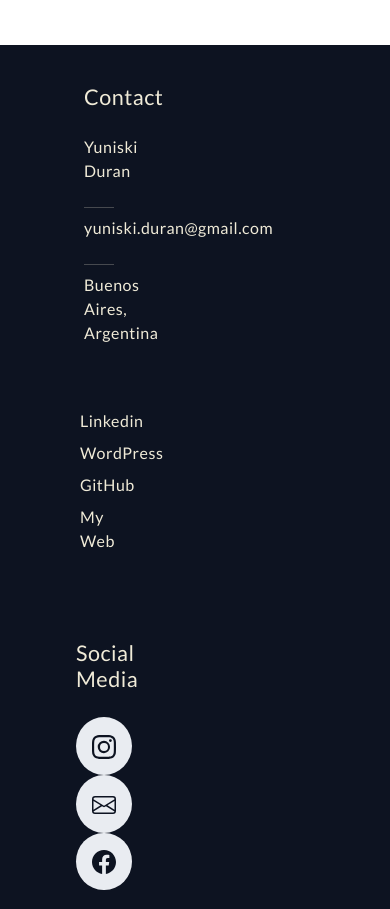
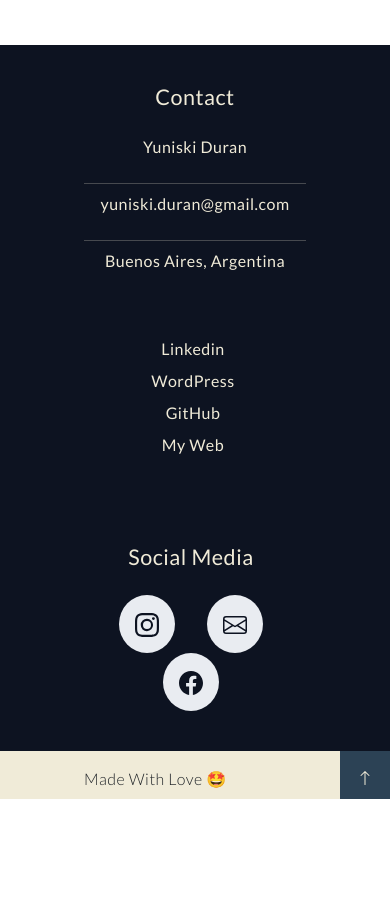
Before and after one commit to Yuniski/domo-desafio, a website built with Vite: page src/index.html in a window 390 px wide. Shown: the part 4613-5522 px from the top of the page. After the commit the page ends 5412 px from the top, so only its background shows below. Built offline with nearby package versions, Linux system fonts and the light colour scheme.

Commit message:
social-media styles icons

```diff
--- a/src/index.html
+++ b/src/index.html
@@ -356,10 +356,10 @@
     <footer>
       <section id="footer">
         <div class="row px-5 py-4 row-cols-lg-2 row-cols-sm-1">
-          <div class="col-8 row row-cols-lg-2 row-cols-sm-1">
+          <div class="row row-cols-lg-2 row-cols-sm-1">
             <div
               id="contact"
-              class="col-6 ps-5"
+              class="ps-5"
             >
               <h4>Contact</h4>
               <div class="mt-3">
@@ -376,7 +376,7 @@
             </div>
             <div
               id="footer-links"
-              class="col-2 pt-4 mt-4"
+              class="pt-4 mt-4"
             >
               <ul>
                 <li class="mb-2">
@@ -411,14 +411,14 @@
             </div>
           </div>
 
-          <div class="col-4 row text-center mt-5 d-flex justify-content-center">
+          <div class="row text-center mt-5 d-flex justify-content-center">
             <div
               id="social-media"
               class="pt-3"
             >
               <h4>Social Media</h4>
-              <ul class="nav d-flex justify-content-around mt-3">
-                <li class="nav-item p-3 rounded-circle">
+              <ul class="nav d-flex justify-content-center mt-3">
+                <li class="nav-item p-3 rounded-circle mx-3">
                   <a href="#">
                     <svg
                       xmlns="http://www.w3.org/2000/svg"
@@ -434,7 +434,7 @@
                     </svg>
                   </a>
                 </li>
-                <li class="nav-item p-3 rounded-circle">
+                <li class="nav-item p-3 rounded-circle mx-3">
                   <a href="#">
                     <svg
                       xmlns="http://www.w3.org/2000/svg"
@@ -450,7 +450,7 @@
                     </svg>
                   </a>
                 </li>
-                <li class="nav-item p-3 rounded-circle">
+                <li class="nav-item p-3 rounded-circle mx-3">
                   <a href="#">
                     <svg
                       xmlns="http://www.w3.org/2000/svg"
--- a/src/scss/styles.scss
+++ b/src/scss/styles.scss
@@ -243,6 +243,12 @@ body {
 
   #contact, #footer-links {
     text-align: center;
+    margin-top: 1rem;
+  }
+
+  #social-media {
+    padding-left: 2.5rem;
+    margin-bottom: 1rem;
   }
 }
 
@@ -263,14 +269,6 @@ body {
     img {
       width: 300px;
     }
-  }
-  #contact, #footer-links {
-    margin-top: 1rem;
-  }
-
-  #social-media {
-    padding-left: 2.5rem;
-    margin-bottom: 1rem;
   }
 }
 
```
